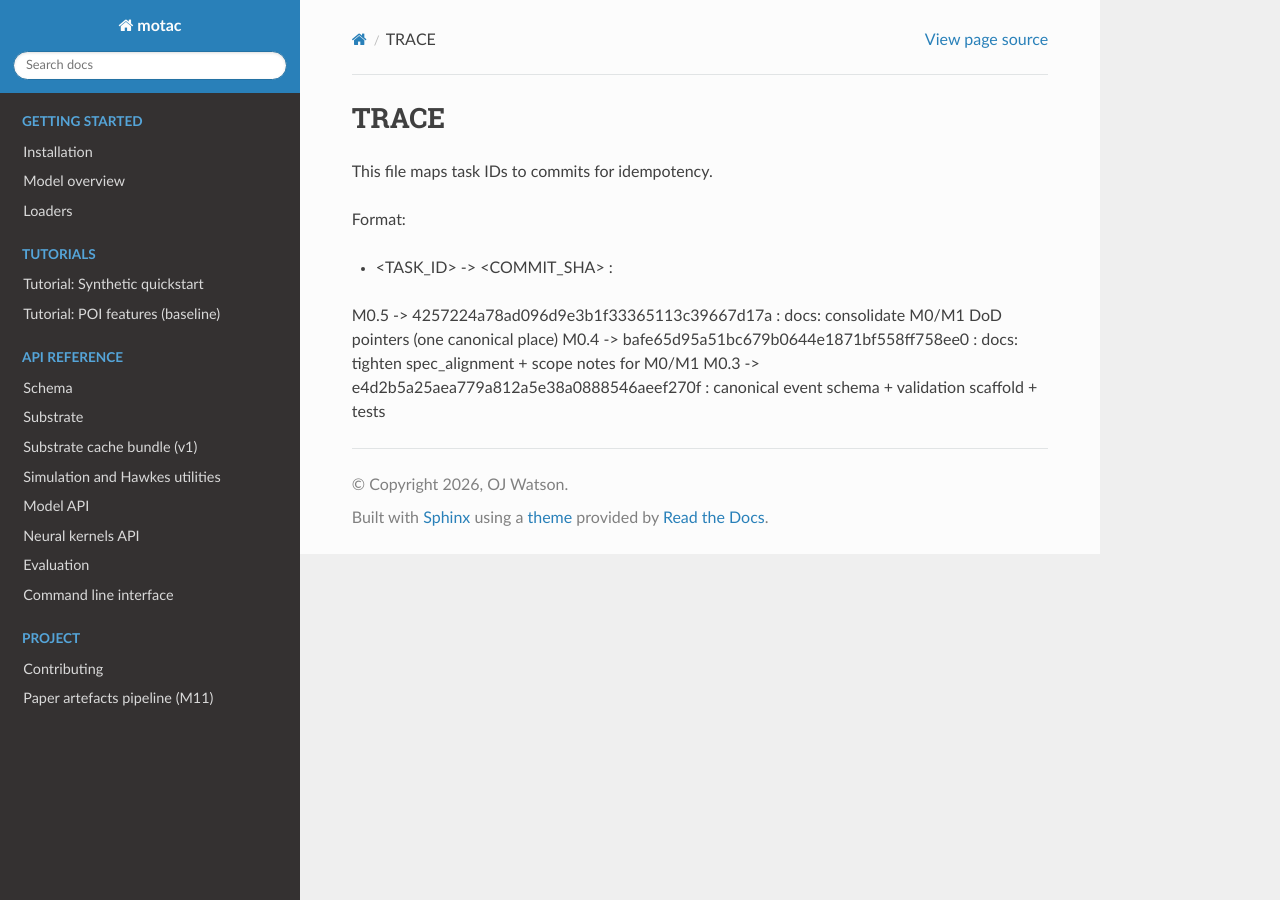
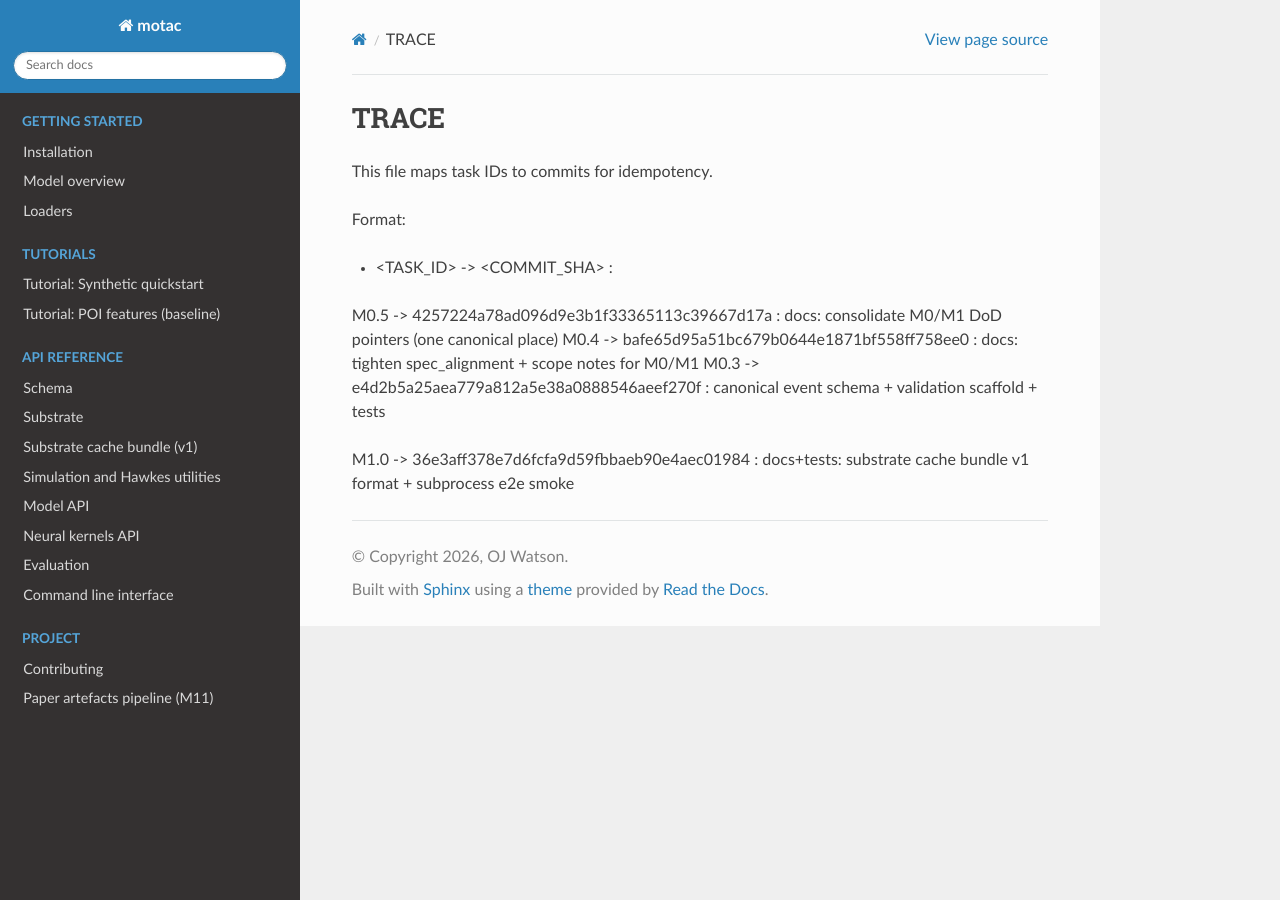
Before and after one commit to OJWatson/motac, a Sphinx documentation site: the page built from docs/agent/TRACE.md, in a window 1280 px wide. Built offline with Sphinx 7.4.7 and the Read the Docs theme 3.1.0, drawn with Linux system fonts in a browser that asks for light colours.

Commit message:
docs(agent): trace M1.0

```diff
--- a/docs/agent/TRACE.md
+++ b/docs/agent/TRACE.md
@@ -8,3 +8,5 @@ Format:
 M0.5 -> 4257224a78ad096d9e3b1f33365113c39667d17a : docs: consolidate M0/M1 DoD pointers (one canonical place)
 M0.4 -> bafe65d95a51bc679b0644e1871bf558ff758ee0 : docs: tighten spec_alignment + scope notes for M0/M1
 M0.3 -> e4d2b5a25aea779a812a5e38a0888546aeef270f : canonical event schema + validation scaffold + tests
+
+M1.0 -> 36e3aff378e7d6fcfa9d59fbbaeb90e4aec01984 : docs+tests: substrate cache bundle v1 format + subprocess e2e smoke
```
